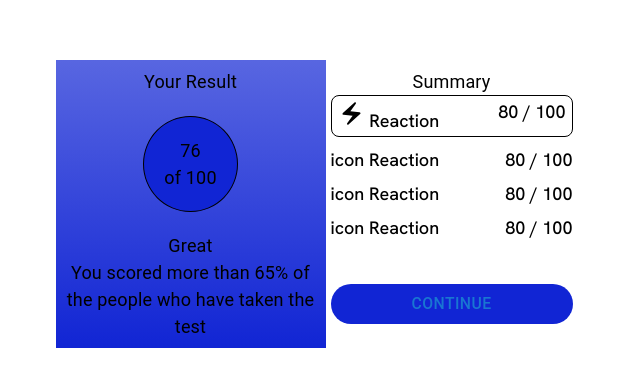
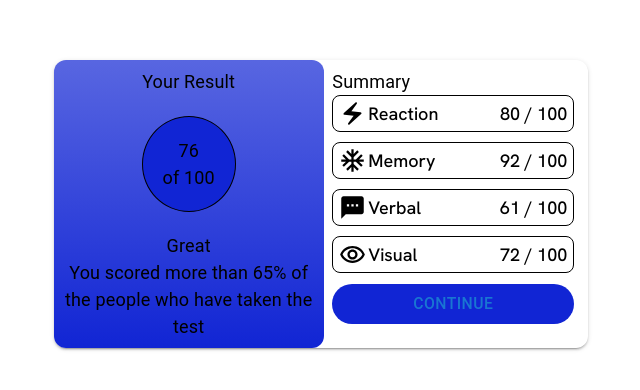
Before and after one commit to Bidhu1024/FM-ResultsPage, a React (Vite) app: page / in a window 1280 px wide. Shown: the part 196-586 px from the top of the page, without its empty margins (319-959 px from the left). Built offline with nearby package versions, Linux system fonts and the light colour scheme.

Commit message:
Box complete

```diff
--- a/src/components/Main.jsx
+++ b/src/components/Main.jsx
@@ -1,5 +1,8 @@
 import { Box, Typography, Button } from "@mui/material";
-import ElectricBoltIcon from '@mui/icons-material/ElectricBolt';
+import ElectricBoltIcon from "@mui/icons-material/ElectricBolt";
+import AcUnitIcon from '@mui/icons-material/AcUnit';
+import TextsmsRoundedIcon from '@mui/icons-material/TextsmsRounded';
+import RemoveRedEyeOutlinedIcon from '@mui/icons-material/RemoveRedEyeOutlined';
 const Main = () => {
   return (
     <Box
@@ -11,13 +14,14 @@
         alignItems: "center",
       }}
     >
-      <Box sx={{ display: "flex" }}>
+      <Box sx={{ display: "flex", boxShadow:2, borderRadius:'12px' }}>
         <Box
           sx={{
             display: "flex",
             height: "16rem",
             width: "15rem",
             justifyContent: "center",
+            borderRadius:'12px',
             background:
               "linear-gradient(to bottom, rgba(17, 37, 212,0.7) 0%, rgba(17, 37, 212,1) 100%)",
           }}
@@ -67,7 +71,14 @@
             </Box>
           </Box>
         </Box>
-        <Box sx={{ width: "15rem", marginLeft: "-0.5rem",background:"hsl(0, 0%, 100%)", zIndex:'-1'  }}>
+        <Box
+          sx={{
+            width: "15rem",
+            marginLeft: "-0.3rem",
+            background: "hsl(0, 0%, 100%)",
+            zIndex: "-1",
+          }}
+        >
           <Box
             sx={{
               width: "100%",
@@ -76,7 +87,7 @@
               padding: " 8px 14px",
             }}
           >
-            <Typography sx={{ display: "flex", justifyContent: "center" }}>
+            <Typography sx={{ display: "flex", justifyContent: "flex-start" }}>
               Summary
             </Typography>
             <Box
@@ -87,6 +98,7 @@
                 // alignItems:'center',
                 width: "100%",
                 height: "8rem",
+                gap: "10px",
               }}
             >
               <Box
@@ -96,25 +108,65 @@
                   border: "1px solid black",
                   padding: "4px 6px",
                   borderRadius: "8px",
+                  alignItems: "center",
                 }}
               >
-                <Box> <ElectricBoltIcon/> Reaction</Box>
+                <Box sx={{ display: "flex", alignItems: "center", gap: "2px" }}>
+                  {" "}
+                  <ElectricBoltIcon /> Reaction
+                </Box>
                 <Box>80 / 100</Box>
               </Box>
-              <Box sx={{ display: "flex", justifyContent: "space-between" }}>
-                <Box> icon Reaction</Box>
-                <Box>80 / 100</Box>
+              <Box
+                sx={{
+                  display: "flex",
+                  justifyContent: "space-between",
+                  border: "1px solid black",
+                  padding: "4px 6px",
+                  borderRadius: "8px",
+                  alignItems: "center",
+                }}
+              >
+                <Box sx={{ display: "flex", alignItems: "center", gap: "2px" }}>
+                  {" "}
+                  <AcUnitIcon /> Memory
+                </Box>
+                <Box>92 / 100</Box>
               </Box>
-              <Box sx={{ display: "flex", justifyContent: "space-between" }}>
-                <Box> icon Reaction</Box>
-                <Box>80 / 100</Box>
+              <Box
+                sx={{
+                  display: "flex",
+                  justifyContent: "space-between",
+                  border: "1px solid black",
+                  padding: "4px 6px",
+                  borderRadius: "8px",
+                  alignItems: "center",
+                }}
+              >
+                <Box sx={{ display: "flex", alignItems: "center", gap: "2px" }}>
+                  {" "}
+                  <TextsmsRoundedIcon /> Verbal
+                </Box>
+                <Box>61 / 100</Box>
               </Box>
-              <Box sx={{ display: "flex", justifyContent: "space-between" }}>
-                <Box> icon Reaction</Box>
-                <Box>80 / 100</Box>
+              <Box
+                sx={{
+                  display: "flex",
+                  justifyContent: "space-between",
+                  border: "1px solid black",
+                  padding: "4px 6px",
+                  borderRadius: "8px",
+                  alignItems: "center",
+                }}
+              >
+                <Box sx={{ display: "flex", alignItems: "center", gap: "2px" }}>
+                  {" "}
+                  <RemoveRedEyeOutlinedIcon /> Visual
+                </Box>
+                <Box>72 / 100</Box>
               </Box>
             </Box>
-            <Box sx={{mt:'2.5rem'}}>
+            <Box sx={{ mt: "2.5rem" }}>
               <Button
                 sx={{
                   backgroundColor: "hsl(234, 85%, 45%)",
@@ -122,7 +174,7 @@
                   borderRadius: "20px",
                 }}
               >
-                   Continue
+                Continue
               </Button>
             </Box>
           </Box>
```
